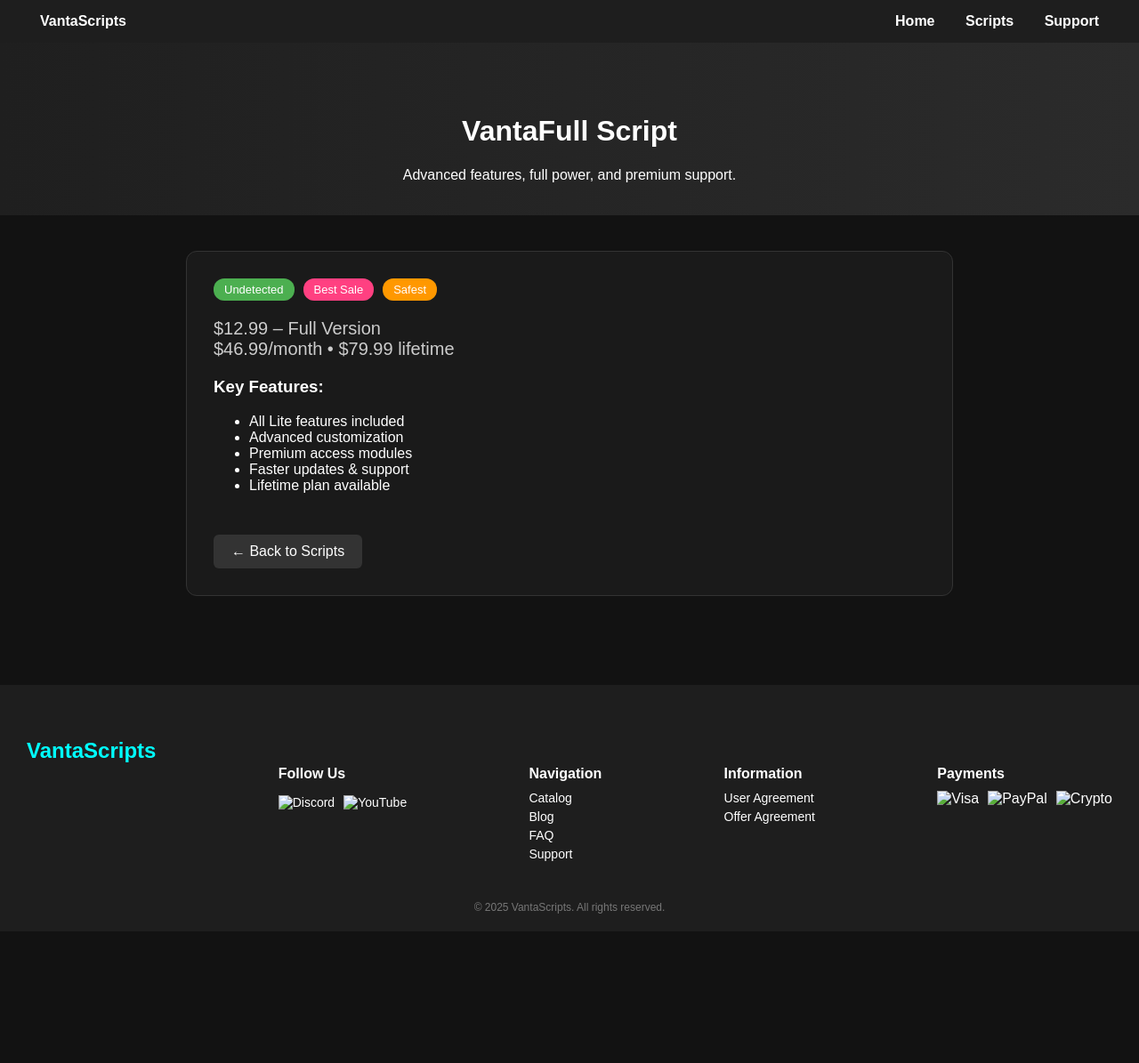
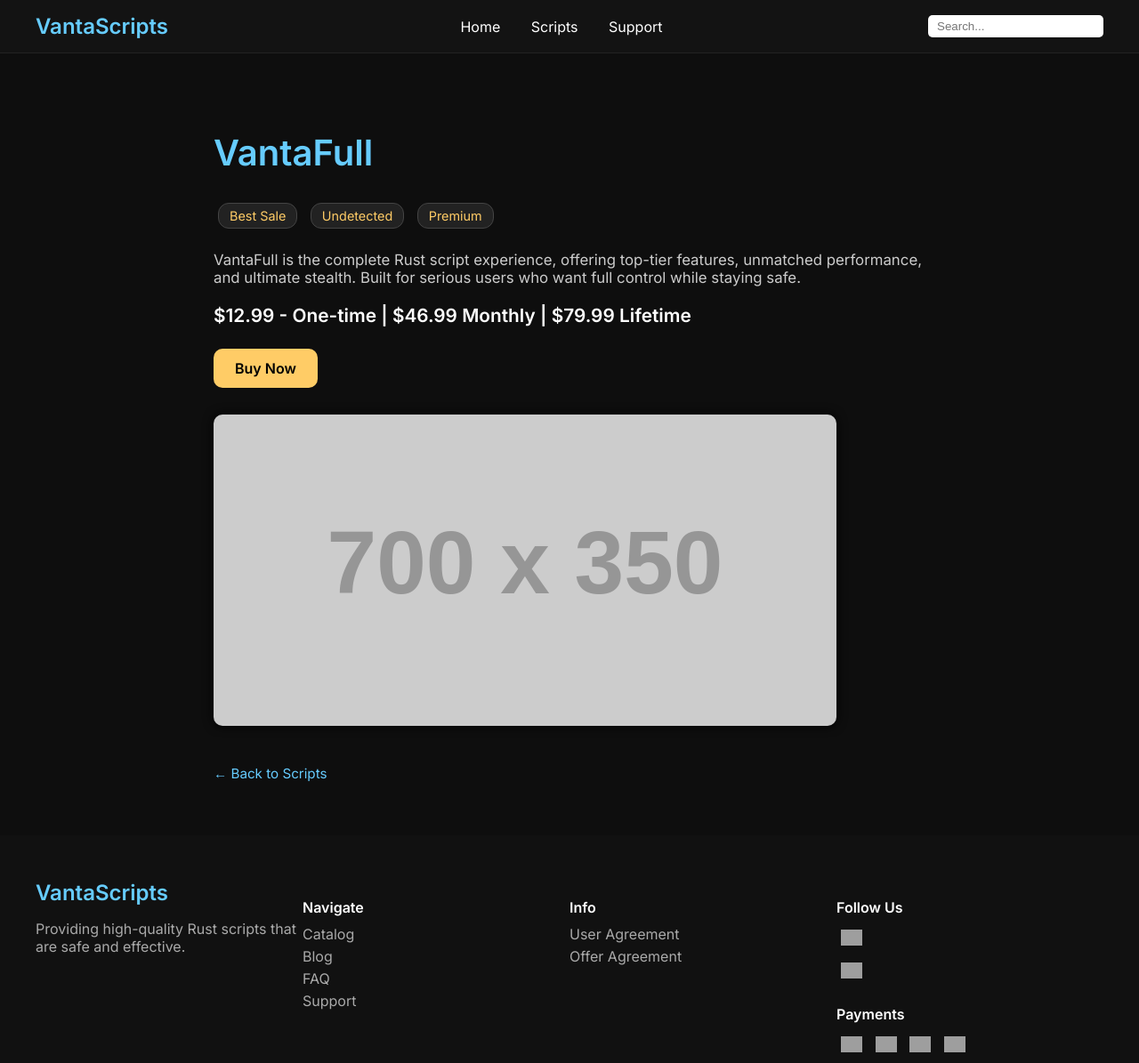
Before and after one commit to RoyaleAimz/apps, a plain HTML site: page vantafull.html in a window 1280 px wide. Shown: the whole page at 89% size. Before the commit the page ends 1047 px from the top, so only its background shows below. Drawn offline with Linux system fonts and the light colour scheme; grey boxes are pictures that could not be loaded; placeholder pictures from the web are drawn by us.

Commit message:
Update vantafull.html

```diff
--- a/vantafull.html
+++ b/vantafull.html
@@ -3,224 +3,224 @@
 <head>
   <meta charset="UTF-8" />
   <meta name="viewport" content="width=device-width, initial-scale=1.0"/>
-  <title>VantaFull – VantaScripts</title>
+  <title>VantaFull - VantaScripts</title>
+  <link rel="stylesheet" href="https://fonts.googleapis.com/css2?family=Inter:wght@400;600&display=swap">
   <style>
     body {
       margin: 0;
-      font-family: Arial, sans-serif;
-      background-color: #121212;
-      color: white;
+      font-family: 'Inter', sans-serif;
+      background-color: #0e0e0e;
+      color: #ffffff;
     }
 
     nav {
-      background-color: #1e1e1e;
-      padding: 15px 30px;
+      background-color: rgba(20, 20, 20, 0.9);
+      backdrop-filter: blur(8px);
       display: flex;
       justify-content: space-between;
       align-items: center;
+      padding: 15px 40px;
+      border-bottom: 1px solid #222;
     }
 
-    nav a {
-      color: white;
-      margin: 0 15px;
-      text-decoration: none;
-      font-weight: bold;
+    nav .logo {
+      font-size: 1.5em;
+      font-weight: 600;
+      color: #66ccff;
     }
 
-    header {
-      padding: 60px 30px 20px;
-      text-align: center;
-      background: linear-gradient(to right, #1f1f1f, #2b2b2b);
+    nav .links a {
+      margin-left: 30px;
+      color: white;
+      text-decoration: none;
+      font-weight: 500;
     }
 
-    .script-content {
+    nav .links a:hover {
+      color: #66ccff;
+    }
+
+    .search-bar input {
+      padding: 5px 10px;
+      border-radius: 5px;
+      border: none;
+      outline: none;
+    }
+
+    .content {
+      padding: 60px 40px;
       max-width: 800px;
-      margin: 40px auto;
-      background-color: #1a1a1a;
-      padding: 30px;
-      border-radius: 12px;
-      border: 1px solid #333;
+      margin: auto;
+    }
+
+    h1 {
+      font-size: 2.5em;
+      color: #66ccff;
     }
 
     .badges {
-      display: flex;
-      gap: 10px;
-      margin-bottom: 20px;
-      flex-wrap: wrap;
+      margin: 20px 0;
     }
 
     .badge {
-      background-color: #333;
+      display: inline-block;
+      background: #222;
       padding: 5px 12px;
+      margin: 5px;
       border-radius: 12px;
-      font-size: 13px;
+      font-size: 0.9em;
+      color: #ffcc66;
+      border: 1px solid #444;
     }
 
-    .badge.undetected { background-color: #4caf50; }
-    .badge.best-sale { background-color: #ff4081; }
-    .badge.safest { background-color: #ff9800; }
+    .description {
+      margin: 20px 0;
+      font-size: 1.05em;
+      color: #ccc;
+    }
 
     .price {
-      font-size: 20px;
-      color: #ccc;
-      margin-bottom: 20px;
+      font-size: 1.3em;
+      font-weight: bold;
+      color: #ffffff;
+      margin: 15px 0;
     }
 
-    .features {
-      margin-top: 20px;
+    .buy-button {
+      padding: 12px 24px;
+      background: #ffcc66;
+      color: black;
+      text-decoration: none;
+      font-weight: bold;
+      border-radius: 10px;
+      display: inline-block;
+      margin-top: 10px;
     }
 
     .back-button {
       display: inline-block;
-      margin-top: 30px;
-      padding: 10px 20px;
-      background-color: #333;
-      color: white;
+      margin-top: 40px;
       text-decoration: none;
-      border-radius: 6px;
-      transition: background 0.3s;
+      color: #66ccff;
+      font-size: 0.95em;
     }
 
-    .back-button:hover {
-      background-color: #555;
+    img.feature {
+      width: 100%;
+      max-width: 700px;
+      border-radius: 10px;
+      margin-top: 30px;
+      box-shadow: 0 0 12px #000;
     }
 
     footer {
-      background-color: #1e1e1e;
-      padding: 60px 30px 20px;
-      margin-top: 100px;
-    }
-
-    .footer-top {
+      background: #111;
+      padding: 50px 40px;
       display: flex;
       justify-content: space-between;
       flex-wrap: wrap;
-      margin-bottom: 30px;
+      color: #aaa;
+    }
+
+    footer .column {
+      flex: 1;
+      min-width: 180px;
+      margin-bottom: 20px;
+    }
+
+    footer .column h4 {
+      margin-bottom: 10px;
+      color: #fff;
+    }
+
+    footer a {
+      display: block;
+      color: #aaa;
+      text-decoration: none;
+      margin: 5px 0;
+    }
+
+    footer a:hover {
+      color: #66ccff;
     }
 
     .footer-logo {
-      font-size: 24px;
-      font-weight: bold;
-      color: #00ffff;
+      font-size: 1.5em;
+      font-weight: 600;
+      color: #66ccff;
     }
 
-    .footer-section {
-      margin: 10px 0;
-    }
-
-    .footer-section h4 {
-      margin-bottom: 10px;
-    }
-
-    .footer-section a {
-      display: block;
-      color: white;
-      text-decoration: none;
-      font-size: 14px;
-      margin: 5px 0;
-    }
-
-    .social-icons {
-      display: flex;
-      gap: 10px;
-    }
-
-    .social-icons img {
+    .payments img, .socials img {
       width: 24px;
-      height: 24px;
-    }
-
-    .payments {
-      display: flex;
-      gap: 10px;
-      margin-top: 10px;
-    }
-
-    .payments img {
-      height: 20px;
-    }
-
-    .footer-bottom {
-      text-align: center;
-      font-size: 12px;
-      color: #777;
+      margin: 5px;
     }
   </style>
 </head>
 <body>
 
+  <!-- Navigation -->
   <nav>
-    <div class="logo"><a href="index.html">VantaScripts</a></div>
-    <div>
+    <div class="logo">VantaScripts</div>
+    <div class="links">
       <a href="index.html">Home</a>
       <a href="scripts.html">Scripts</a>
-      <a href="support.html">Support</a>
+      <a href="https://discord.gg/J6dhVNj2" target="_blank">Support</a>
+    </div>
+    <div class="search-bar">
+      <input type="text" placeholder="Search..." />
     </div>
   </nav>
 
-  <header>
-    <h1>VantaFull Script</h1>
-    <p>Advanced features, full power, and premium support.</p>
-  </header>
+  <!-- Content -->
+  <div class="content">
+    <h1>VantaFull</h1>
+    <div class="badges">
+      <span class="badge">Best Sale</span>
+      <span class="badge">Undetected</span>
+      <span class="badge">Premium</span>
+    </div>
+    <p class="description">
+      VantaFull is the complete Rust script experience, offering top-tier features, unmatched performance, and ultimate stealth. Built for serious users who want full control while staying safe.
+    </p>
+    <div class="price">$12.99 - One-time | $46.99 Monthly | $79.99 Lifetime</div>
+    <a href="#" class="buy-button">Buy Now</a>
 
-  <section class="script-content">
-    <div class="badges">
-      <span class="badge undetected">Undetected</span>
-      <span class="badge best-sale">Best Sale</span>
-      <span class="badge safest">Safest</span>
-    </div>
-    <div class="price">
-      $12.99 – Full Version<br />
-      $46.99/month • $79.99 lifetime
+    <img class="feature" src="https://via.placeholder.com/700x350?text=VantaFull+Features" alt="VantaFull Features">
+
+    <a href="scripts.html" class="back-button">&larr; Back to Scripts</a>
   </div>
 
-    <div class="features">
-      <h3>Key Features:</h3>
-      <ul>
-        <li>All Lite features included</li>
-        <li>Advanced customization</li>
-        <li>Premium access modules</li>
-        <li>Faster updates & support</li>
-        <li>Lifetime plan available</li>
-      </ul>
+  <!-- Footer -->
+  <footer>
+    <div class="column">
+      <div class="footer-logo">VantaScripts</div>
+      <p>Providing high-quality Rust scripts that are safe and effective.</p>
     </div>
-
-    <a href="scripts.html" class="back-button">← Back to Scripts</a>
-  </section>
-
-  <footer>
-    <div class="footer-top">
-      <div class="footer-logo">VantaScripts</div>
-      <div class="footer-section">
-        <h4>Follow Us</h4>
-        <div class="social-icons">
-          <a href="#"><img src="discord-icon.png" alt="Discord"></a>
-          <a href="#"><img src="youtube-icon.png" alt="YouTube"></a>
-        </div>
-      </div>
-      <div class="footer-section">
-        <h4>Navigation</h4>
+    <div class="column">
+      <h4>Navigate</h4>
       <a href="scripts.html">Catalog</a>
       <a href="#">Blog</a>
       <a href="#">FAQ</a>
-        <a href="support.html">Support</a>
+      <a href="https://discord.gg/J6dhVNj2" target="_blank">Support</a>
     </div>
-      <div class="footer-section">
-        <h4>Information</h4>
-        <a href="#">User Agreement</a>
-        <a href="#">Offer Agreement</a>
+    <div class="column">
+      <h4>Info</h4>
+      <a href="user-agreement.html">User Agreement</a>
+      <a href="offer-agreement.html">Offer Agreement</a>
     </div>
-      <div class="footer-section">
+    <div class="column">
+      <h4>Follow Us</h4>
+      <div class="socials">
+        <a href="https://discord.gg/J6dhVNj2"><img src="https://img.icons8.com/ios-glyphs/30/ffffff/discord-logo.png" alt="Discord"></a>
+        <a href="#"><img src="https://img.icons8.com/ios-filled/30/ffffff/youtube-play.png" alt="YouTube"></a>
+      </div>
       <h4>Payments</h4>
       <div class="payments">
-          <img src="visa-icon.png" alt="Visa">
-          <img src="paypal-icon.png" alt="PayPal">
-          <img src="crypto-icon.png" alt="Crypto">
+        <img src="https://img.icons8.com/color/48/visa.png" alt="Visa" />
+        <img src="https://img.icons8.com/color/48/paypal.png" alt="PayPal" />
+        <img src="https://img.icons8.com/color/48/mastercard.png" alt="MasterCard" />
+        <img src="https://img.icons8.com/color/48/bitcoin--v1.png" alt="Crypto" />
       </div>
-      </div>
-    </div>
-    <div class="footer-bottom">
-      &copy; 2025 VantaScripts. All rights reserved.
     </div>
   </footer>
 
```
Lines whose indentation alone changed are shown as unchanged.
